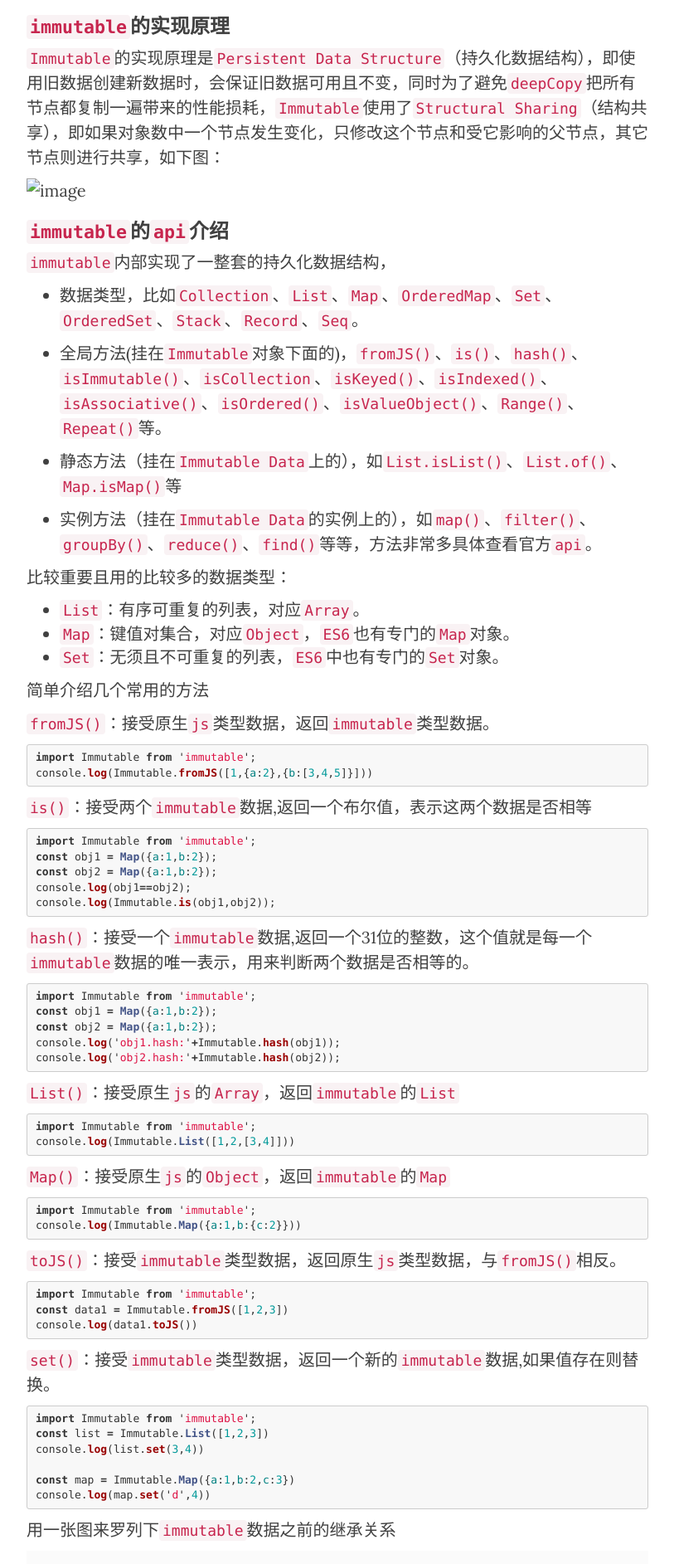
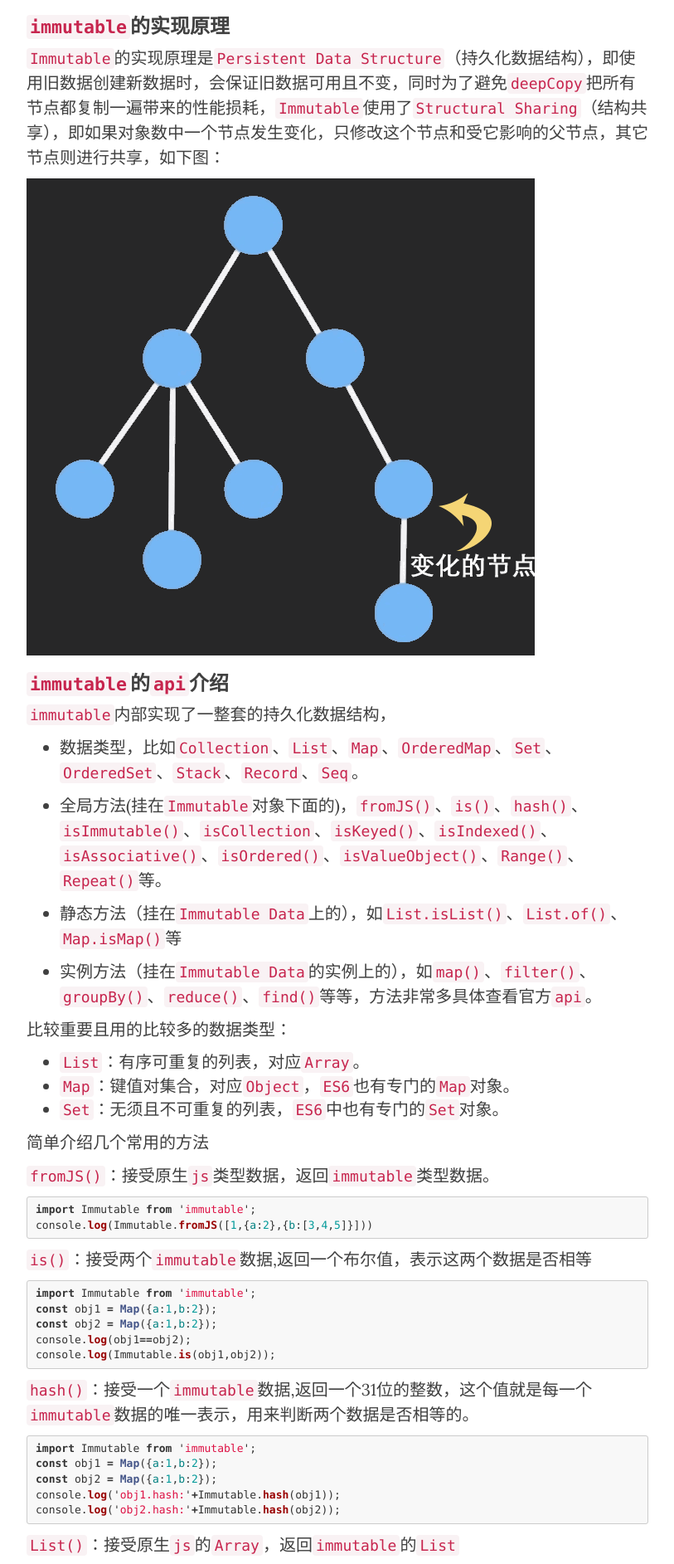
Before and after one commit to Bubble2/Bubble2.github.io, a Jekyll site: the page built from _posts/2017-08-24-immutable.md, in a window 1280 px wide. Shown: the part 1139-3024 px from the top of the page at 83% size, without its empty margins (233-1046 px from the left). Built offline with Jekyll 4.4.1, drawn with Linux system fonts in a browser that asks for light colours; nearby versions of some CDN libraries.

Commit message:
modify immutable

```diff
--- a/_posts/2017-08-24-immutable.md
+++ b/_posts/2017-08-24-immutable.md
@@ -40,7 +40,7 @@ console.log('map2.a:'+map2.get('a'))
 
 `Immutable`的实现原理是`Persistent Data Structure`（持久化数据结构），即使用旧数据创建新数据时，会保证旧数据可用且不变，同时为了避免`deepCopy`把所有节点都复制一遍带来的性能损耗，`Immutable`使用了`Structural Sharing`（结构共享），即如果对象数中一个节点发生变化，只修改这个节点和受它影响的父节点，其它节点则进行共享，如下图：
 
-![image](../img/immutable/TB1zzi_KXXXXXctXFXXbrb8OVXX-613-575.gif)
+![image](/img/immutable/TB1zzi_KXXXXXctXFXXbrb8OVXX-613-575.gif)
 
 
 ### `immutable`的`api`介绍
```
